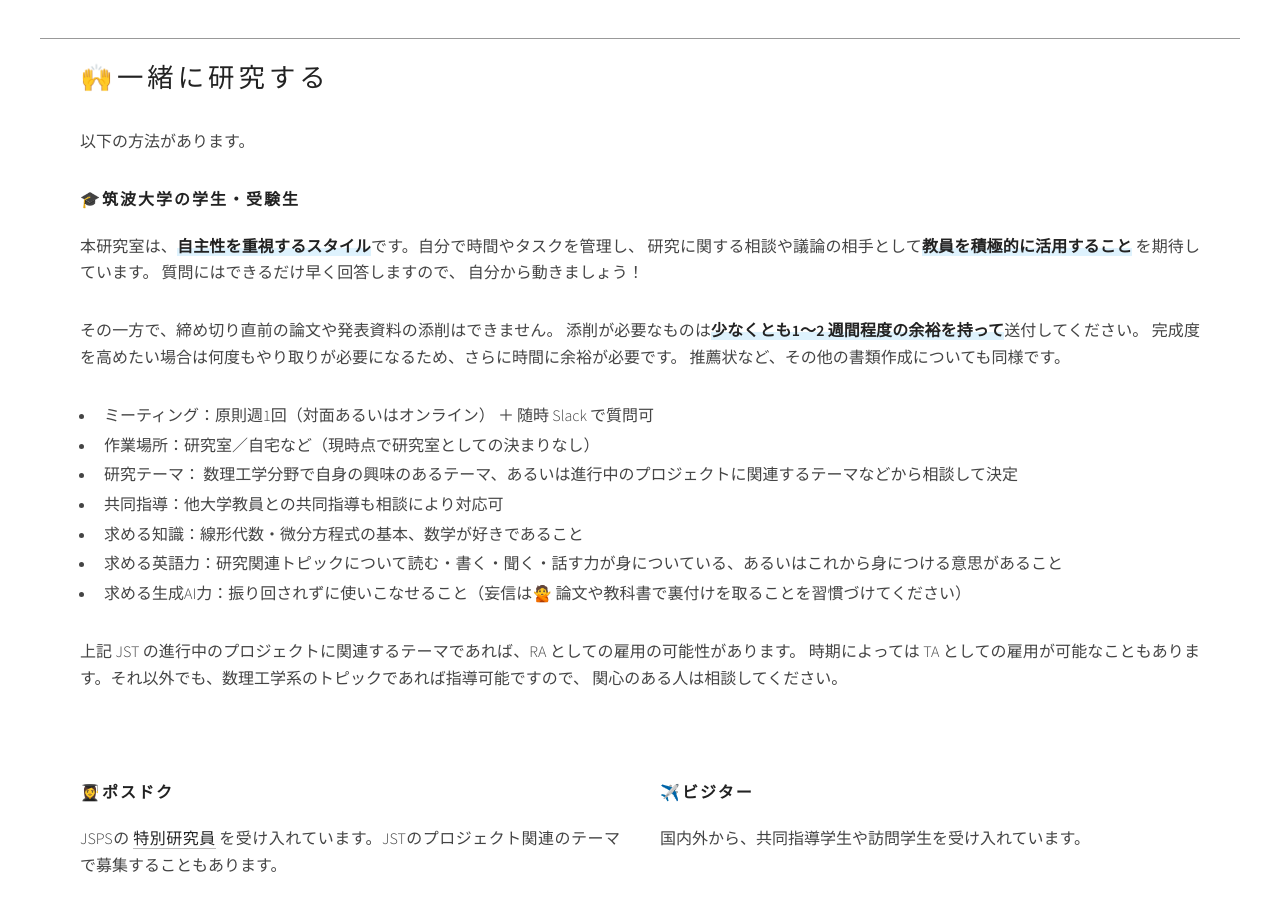
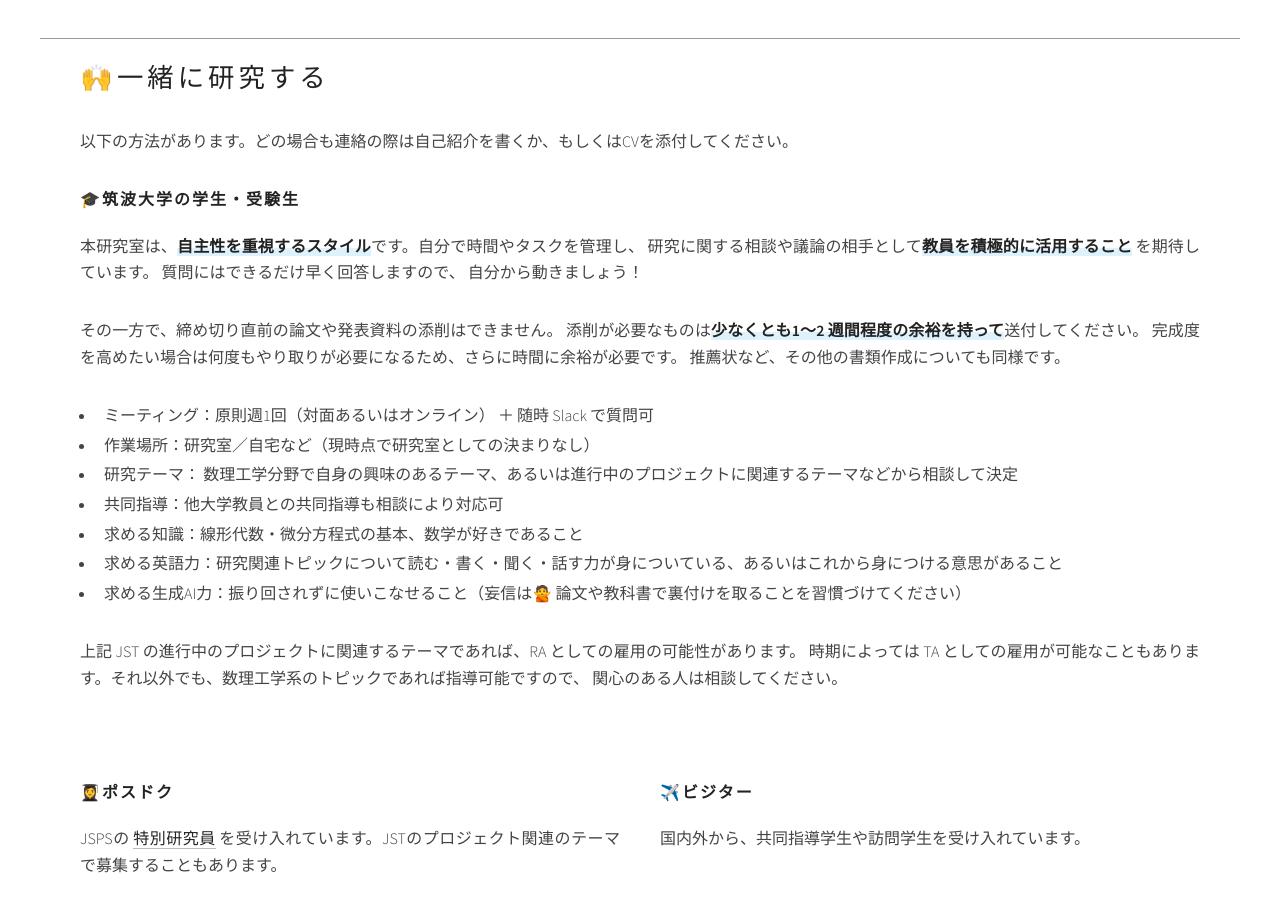
Before and after one commit to mathengx/mathengx.github.io, a plain HTML site: page index.html in a window 1280 px wide. Shown: the part 1640-2552 px from the top of the page. Drawn offline with Linux system fonts and the light colour scheme.

Commit message:
Update index.html

```diff
--- a/index.html
+++ b/index.html
@@ -183,7 +183,7 @@
             <div class="container">
                 <h2>🙌一緒に研究する</h2>
                 <p>
-                以下の方法があります。
+                以下の方法があります。どの場合も連絡の際は自己紹介を書くか、もしくはCVを添付してください。
                 </p>
 
               <div class="row">
```
